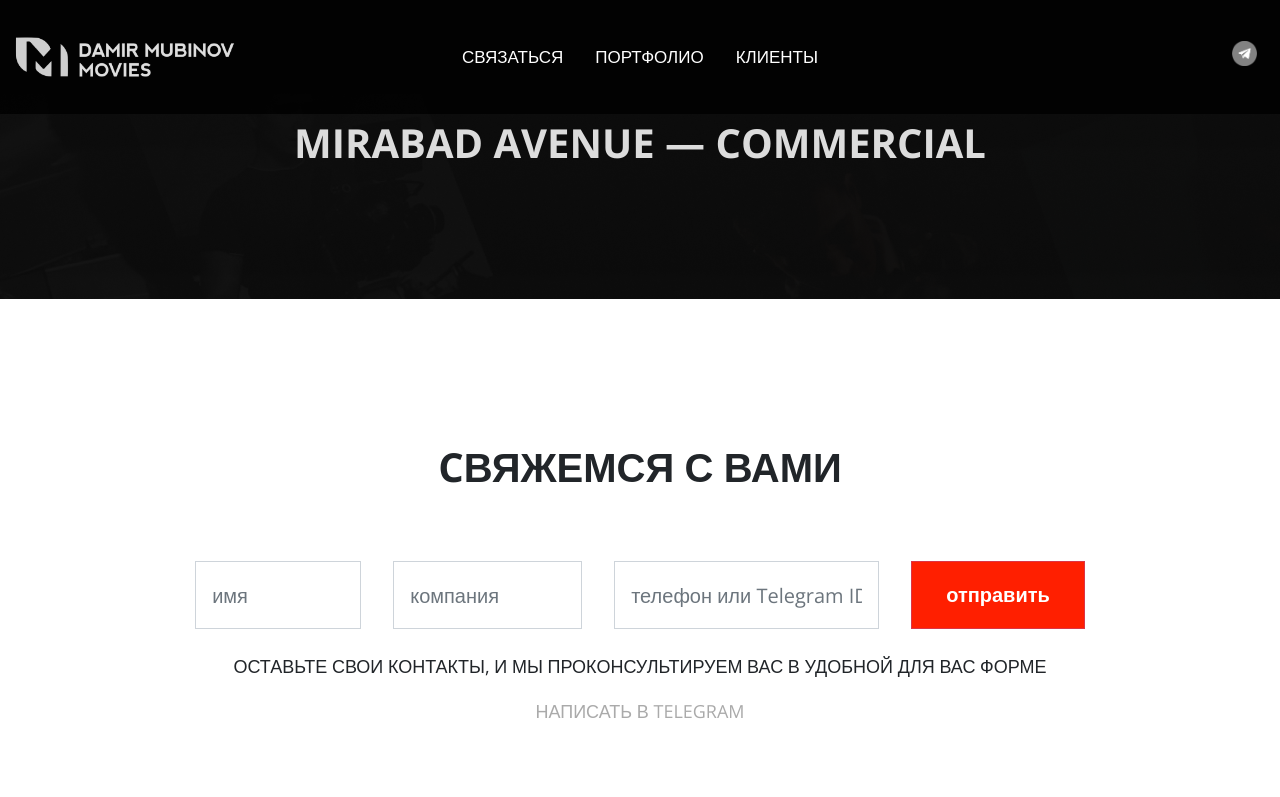
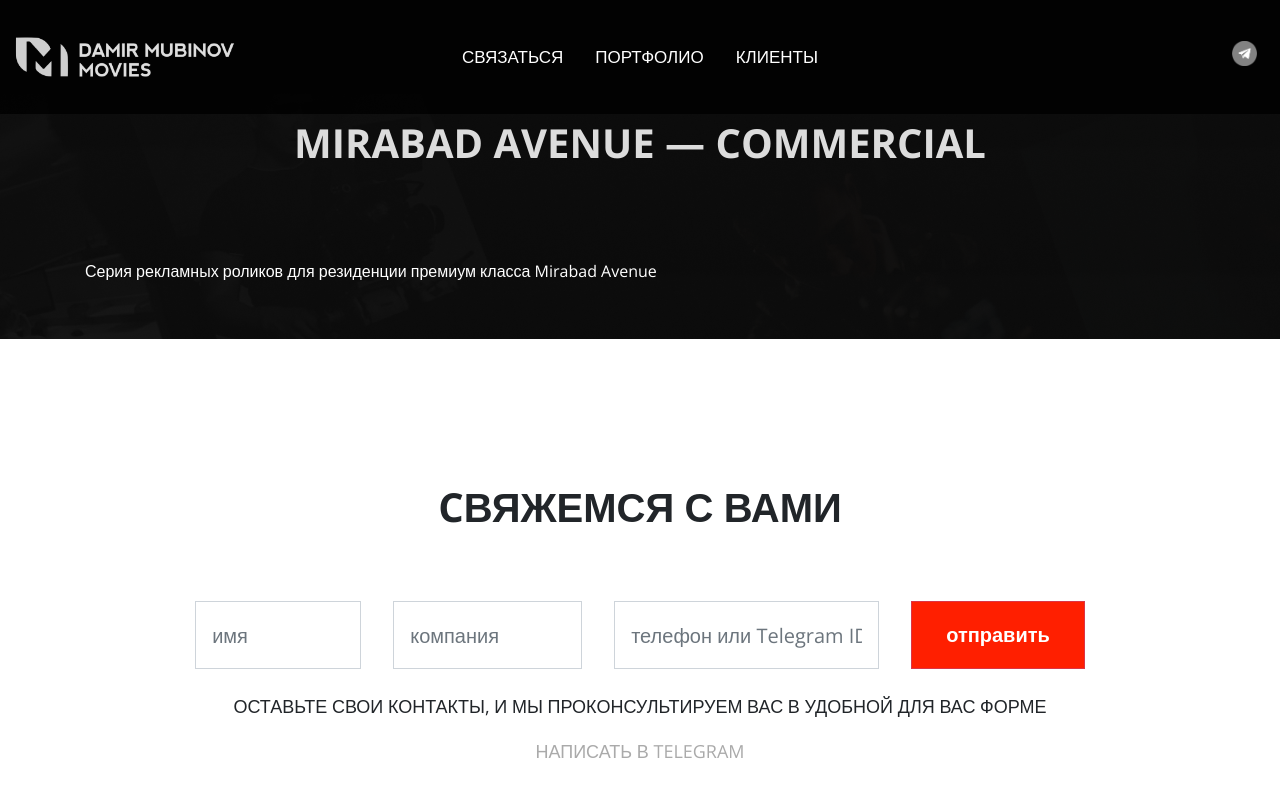
Before and after one commit to ryuldashev/mubinov, a Jekyll site: the page built from _posts/2020-09-05-mirabad.markdown, in a window 1280 px wide and 900 px high, scrolled down 981 px. Shown: the top 797 px of the window. Built offline with Jekyll 4.4.1, drawn with Linux system fonts in a browser that asks for light colours.

Commit message:
Updated Mirabad

```diff
--- a/_posts/2020-09-05-mirabad.markdown
+++ b/_posts/2020-09-05-mirabad.markdown
@@ -4,8 +4,10 @@
 permalink: "/works/mirabad/"
 categories:
 - реклама
+image: "/uploads/mirabad_cover.jpg"
+vimeo_link: https://vimeo.com/455007604
 case_link: https://www.youtube.com/watch?v=tR0AL4dnU2I&t=1s
-vimeo_link: https://vimeo.com/455007604
-image: "/uploads/mirabad_cover.jpg"
 case_title: смотреть следующий ролик
 ---
+
+Серия рекламных роликов для резиденции премиум класса Mirabad Avenue
```
